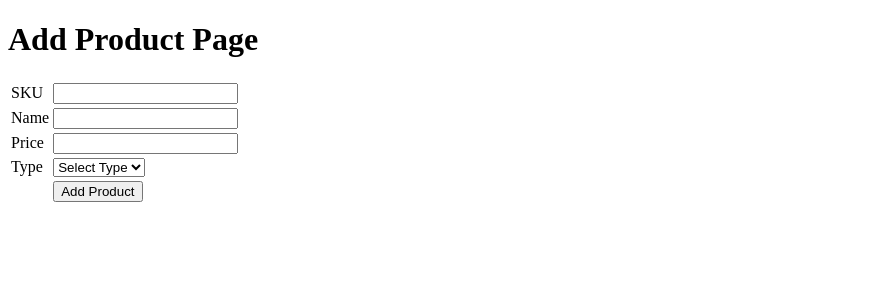
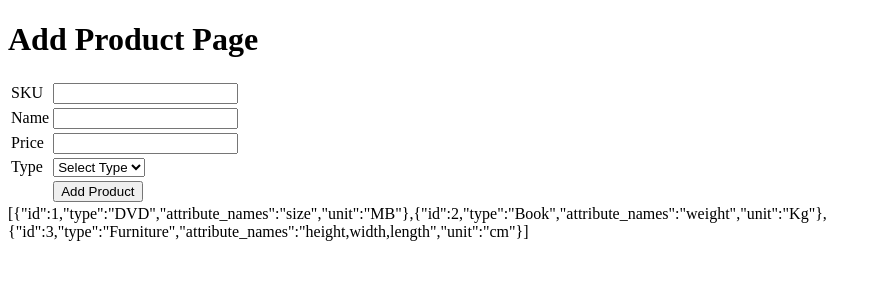
Before and after one commit to Chadrack09/php-junior-crud-2563, a PHP site: page /src/views/AddProduct.php in a window 1280 px wide. Shown: the top 300 px of the page, without its empty margins (0-881 px from the left). Run offline with PHP 8.4, Linux system fonts and the light colour scheme; data comes from the database, SQL or seed files in the repository; data that the repository does not hold is empty.

Commit message:
updated files

```diff
--- a/src/php/models/ProductTypes.php
+++ b/src/php/models/ProductTypes.php
@@ -8,32 +8,25 @@
             $this->conn = $db;
         }
 
+        public function read() {
+            $query = "SELECT pt.id, pt.type, GROUP_CONCAT(pa.name) as attribute_names, pa.unit
+                      FROM product_types pt
+                      JOIN product_type_attributes pta ON pt.id = pta.product_type_id
+                      JOIN product_attributes pa ON pta.attribute_id = pa.id
+                      GROUP BY pt.id";
+            $stmt = $this->conn->prepare($query);
+            $stmt->execute();
+            return $stmt->fetchAll(PDO::FETCH_ASSOC);
+        }
+
         // public function read() {
-        //     $query = "SELECT product_types.id, product_types.type,
-        //                      (SELECT GROUP_CONCAT(name) FROM product_attributes WHERE id = product_types.attribute_id) as attribute_names
-        //               FROM product_types";
+        //     $query = "SELECT * FROM product_types";
         //     $stmt = $this->conn->prepare($query);
         //     $stmt->execute();
+
+        //     // return json_encode($stmt->fetchAll(PDO::FETCH_ASSOC));
         //     return $stmt->fetchAll(PDO::FETCH_ASSOC);
         // }
-
-        // public function read() {
-        //     $query = "SELECT product_types.id, product_types.type, product_attributes.name as attribute_name, product_attributes.unit as attribute_unit
-        //               FROM product_types
-        //               JOIN product_attributes ON product_types.attribute_id = product_attributes.id";
-        //     $stmt = $this->conn->prepare($query);
-        //     $stmt->execute();
-        //     return $stmt->fetchAll(PDO::FETCH_ASSOC);
-        // }
-
-        public function read() {
-            $query = "SELECT * FROM product_types";
-            $stmt = $this->conn->prepare($query);
-            $stmt->execute();
-
-            // return json_encode($stmt->fetchAll(PDO::FETCH_ASSOC));
-            return $stmt->fetchAll(PDO::FETCH_ASSOC);
-        }
     }
 
 ?>
--- a/src/views/AddProduct.php
+++ b/src/views/AddProduct.php
@@ -56,27 +56,27 @@
             foreach($types as $type){
                 if ($type['type'] == 'DVD') {
                     echo '<tr class="type type_' . $type['id'] . '" style="display:none">
-                                <td>' . $type['attribute_name'] . ' (' . $type['attribute_unit'] . ')</td>
+                                <td>' . ucfirst($type['attribute_names']) . ' (' . $type['unit'] . ')</td>
                                 <td><input type="text" name="size"></td>
                             </tr>';
                 }
                 else if ($type['type'] == 'Book') {
                     echo '<tr class="type type_' . $type['id'] . '" style="display:none">
-                                <td>' . $type['attribute_name'] . ' (' . $type['attribute_unit'] . ')</td>
+                                <td>' . ucfirst($type['attribute_names']) . ' (' . $type['unit'] . ')</td>
                                 <td><input type="text" name="weight"></td>
                             </tr>';
                 }
                 else if ($type['type'] == 'Furniture') {
                     echo '<tr class="type type_' . $type['id'] . '" style="display:none">
-                                <td>Height (' . $type['attribute_unit'] . ')</td>
+                                <td>Height (' . $type['unit'] . ')</td>
                                 <td><input type="text" name="height"></td>
                             </tr>
                             <tr class="type type_' . $type['id'] . '" style="display:none">
-                                <td>Width (' . $type['attribute_unit'] . ')</td>
+                                <td>Width (' . $type['unit'] . ')</td>
                                 <td><input type="text" name="width"></td>
                             </tr>
                             <tr class="type type_' . $type['id'] . '" style="display:none">
-                                <td>Length (' . $type['attribute_unit'] . ')</td>
+                                <td>Length (' . $type['unit'] . ')</td>
                                 <td><input type="text" name="length"></td>
                             </tr>';
                 }
@@ -88,6 +88,9 @@
         </tr>
     </table>
     </form>
+    <?php
+        echo json_encode($types);
+    ?>
     <script>
         $(document).ready(function(){
             $(select_types).change(function(){
```
Also changed, not shown: src/php/config/Query.sql (+22 -3 lines).
